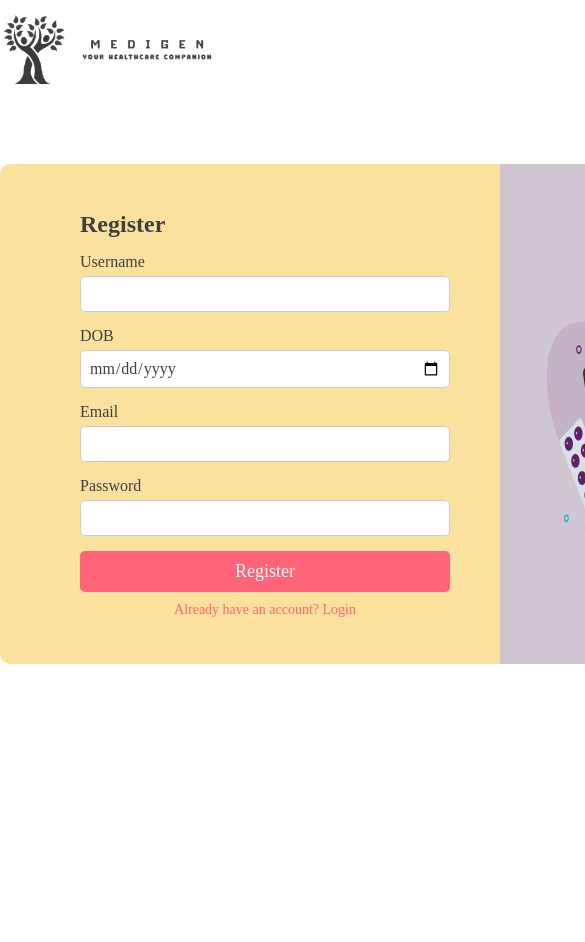
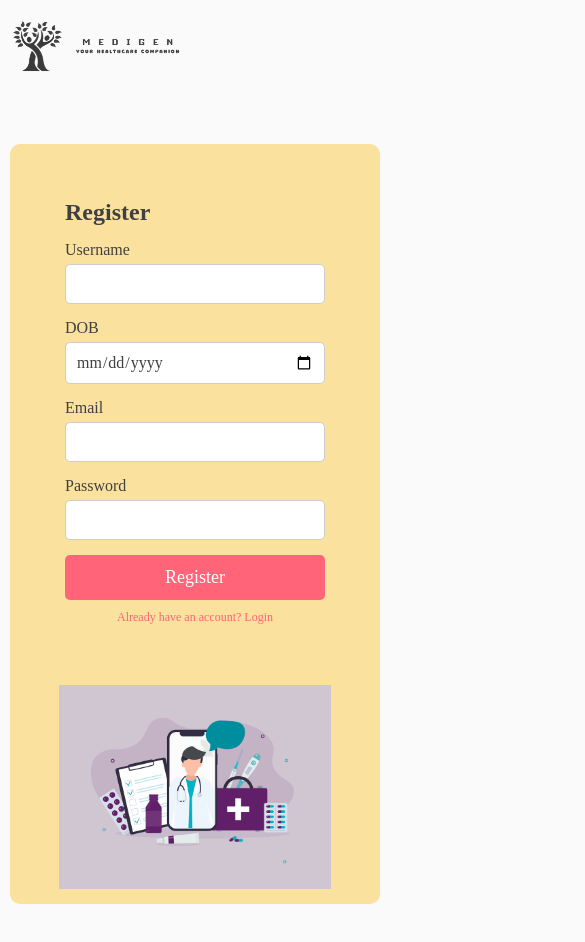
Before and after one commit to devhardik21/MediGen, a website: page frontend/login.html in a window 390 px wide. Both pictures are taken after a click on the element "Don't have an account? Register". Shown: the top 942 px of the page, 585 px wide, since content can reach past the window. Before the commit the page ends 844 px from the top, so only its background shows below. Drawn offline with Linux system fonts and the light colour scheme; a web font is replaced by a local one.

Commit message:
made it responsive

```diff
--- a/frontend/css/chatbot.css
+++ b/frontend/css/chatbot.css
@@ -311,52 +311,109 @@ body {
 }
 
 /* Responsive Design */
-@media (max-width: 768px) {
-    .pop-up {
+/* Mobile Responsive CSS */
+@media screen and (max-width: 768px) {
+    body {
+        font-size: 14px;
+        overflow-x: hidden;
+    }
+
+    .chat-container {
+        width: 100%;
+        height: 90vh;
+        padding: 10px;
+    }
+
+    .messages {
+        max-height: 70vh;
+        overflow-y: auto;
+        padding-bottom: 10px;
+    }
+
+    .input-container {
+        flex-direction: column;
+        gap: 8px;
+    }
+
+    .input-container input {
+        width: 100%;
+        padding: 12px;
+    }
+
+    .input-container button {
+        width: 100%;
+        padding: 12px;
+    }
+
+    .popup-box {
         width: 90%;
         max-width: 350px;
+        padding: 15px;
     }
 
-    .chat-top {
-        flex-direction: column;
-        gap: 10px;
+    .popup-box input {
+        width: 100%;
+        padding: 10px;
     }
 
-    .bot-message, .user-message {
-        max-width: 80%;
-    }
-
-    #logo {
-        height: 50px;
-    }
-
-    .chat-buttons {
+    .popup-box button {
         width: 100%;
-        justify-content: center;
+        padding: 10px;
     }
 }
 
-@media (max-width: 480px) {
-    .wrapper {
-        width: 95vw;
-        height: 95vh;
+
+/* Mobile (Max 480px) */
+@media screen and (max-width: 480px) {
+    body {
+        font-size: 13px;
+        overflow-x: hidden;
     }
 
-    .chat-top {
-        padding: 10px;
+    .chat-container {
+        width: 100%;
+        height: 85vh;
+        padding: 8px;
     }
 
-    .chatting {
-        padding: 15px;
+    .messages {
+        max-height: 65vh;
+        overflow-y: auto;
+        padding-bottom: 8px;
     }
 
-    .bot-message, .user-message {
-        max-width: 90%;
-        padding: 12px 15px;
+    .input-container {
+        flex-direction: column;
+        gap: 6px;
     }
 
-    #new-chat, #History {
-        padding: 8px 15px;
-        font-size: 13px;
+    .input-container input {
+        width: 100%;
+        padding: 10px;
+        font-size: 14px;
+    }
+
+    .input-container button {
+        width: 100%;
+        padding: 10px;
+        font-size: 14px;
+    }
+
+    .popup-box {
+        width: 90%;
+        max-width: 320px;
+        padding: 12px;
+    }
+
+    .popup-box input {
+        width: 100%;
+        padding: 8px;
+        font-size: 14px;
+    }
+
+    .popup-box button {
+        width: 100%;
+        padding: 8px;
+        font-size: 14px;
     }
 }
--- a/frontend/css/history.css
+++ b/frontend/css/history.css
@@ -67,3 +67,41 @@ h1 {
     background-color: rgb(131, 131, 255);
     color: white;
 }
+@media (max-width: 480px) {
+    body {
+        padding: 10px;
+    }
+
+    header {
+        padding: 10px 0;
+    }
+
+    #logo {
+        height: 60px;
+        margin-right: 10px;
+    }
+
+    h1 {
+        font-size: 22px;
+    }
+
+    #history {
+        width: 100%;
+        max-width: 100%;
+        padding: 0 10px;
+    }
+
+    .bot-message, .user-message {
+        font-size: 14px;
+        padding: 12px;
+        max-width: 90%;
+    }
+
+    .bot-message {
+        border-radius: 10px;
+    }
+
+    .user-message {
+        border-radius: 10px;
+    }
+}
--- a/frontend/css/login.css
+++ b/frontend/css/login.css
@@ -12,7 +12,7 @@
     height: 110px;
     width: 225px;
 }
---------------------MAIN------------------------------- */
+/*--------------------MAIN------------------------------- */
 body {
     background-color: #FAFAFA ;
     height: 100vh;
@@ -128,3 +128,62 @@ button:hover {
     width: 400px;
     display: block; /* Removes extra inline spacing */
 }
+
+/* Existing styles remain unchanged */
+
+@media screen and (max-width: 1024px) {
+    .container {
+        width: 90%;
+        height: auto;
+        flex-direction: column;
+        padding: 20px;
+    }
+    .login-container {
+        width: 100%;
+        position: relative;
+    }
+    #login-section, #register-section {
+        left: 0;
+        width: 100%;
+        transform: translateX(0);
+    }
+    .show-register #login-section {
+        display: none;
+    }
+    .show-register #register-section {
+        display: block;
+    }
+    .login-gif {
+        position: relative;
+        display: flex;
+        justify-content: center;
+        margin-top: 20px;
+    }
+    #gif {
+        width: 80%;
+        height: auto;
+    }
+}
+
+@media screen and (max-width: 600px) {
+    body {
+        padding: 10px;
+    }
+    .container {
+        width: 100%;
+        padding: 15px;
+    }
+    .form-element input {
+        padding: 10px;
+    }
+    button {
+        padding: 12px;
+    }
+    .switch-text {
+        font-size: 12px;
+    }
+    #logo {
+        height: 80px;
+        width: 180px;
+    }
+}
--- a/frontend/css/price.css
+++ b/frontend/css/price.css
@@ -175,3 +175,80 @@ a:hover {
     0% { transform: rotate(0deg); }
     100% { transform: rotate(360deg); }
 }
+
+/* Mobile (Max 480px) */
+@media (max-width: 480px) {
+    body {
+        font-size: 14px;
+        padding: 10px;
+    }
+
+    /* Header */
+    header {
+        padding: 10px;
+    }
+
+    #logo {
+        height: 80px;
+        margin-left: 10px;
+    }
+
+    /* Details Section */
+    #details {
+        margin: 15px 0;
+        padding: 0 10px;
+    }
+
+    #details h2 {
+        font-size: 22px;
+    }
+
+    #details p {
+        font-size: 16px;
+    }
+
+    /* Search Section */
+    #searching-section {
+        padding: 10px;
+    }
+
+    #price-search {
+        width: 90%;
+        padding: 10px;
+        font-size: 14px;
+    }
+
+    #search {
+        width: 100%;
+        margin-top: 8px;
+        font-size: 14px;
+    }
+
+    /* Price Display */
+    #price-display {
+        width: 100%;
+        padding: 10px;
+        flex-direction: column;
+        align-items: center;
+    }
+
+    .site-container {
+        max-width: 100%;
+        padding: 12px;
+    }
+
+    /* Medicine Details */
+    .medicine p {
+        font-size: 14px;
+    }
+
+    /* Loader */
+    .loader-container {
+        margin: 10px auto;
+    }
+
+    .loader {
+        width: 35px;
+        height: 35px;
+    }
+}
```
